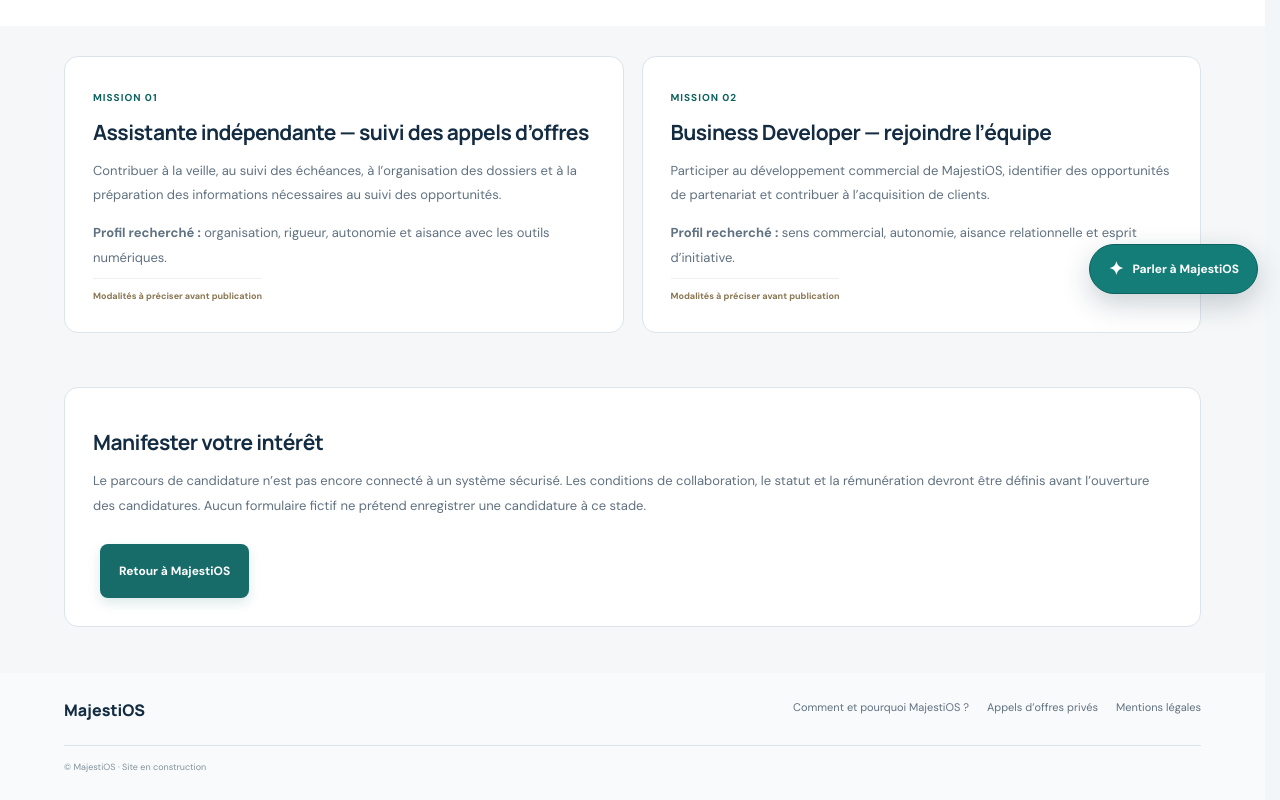
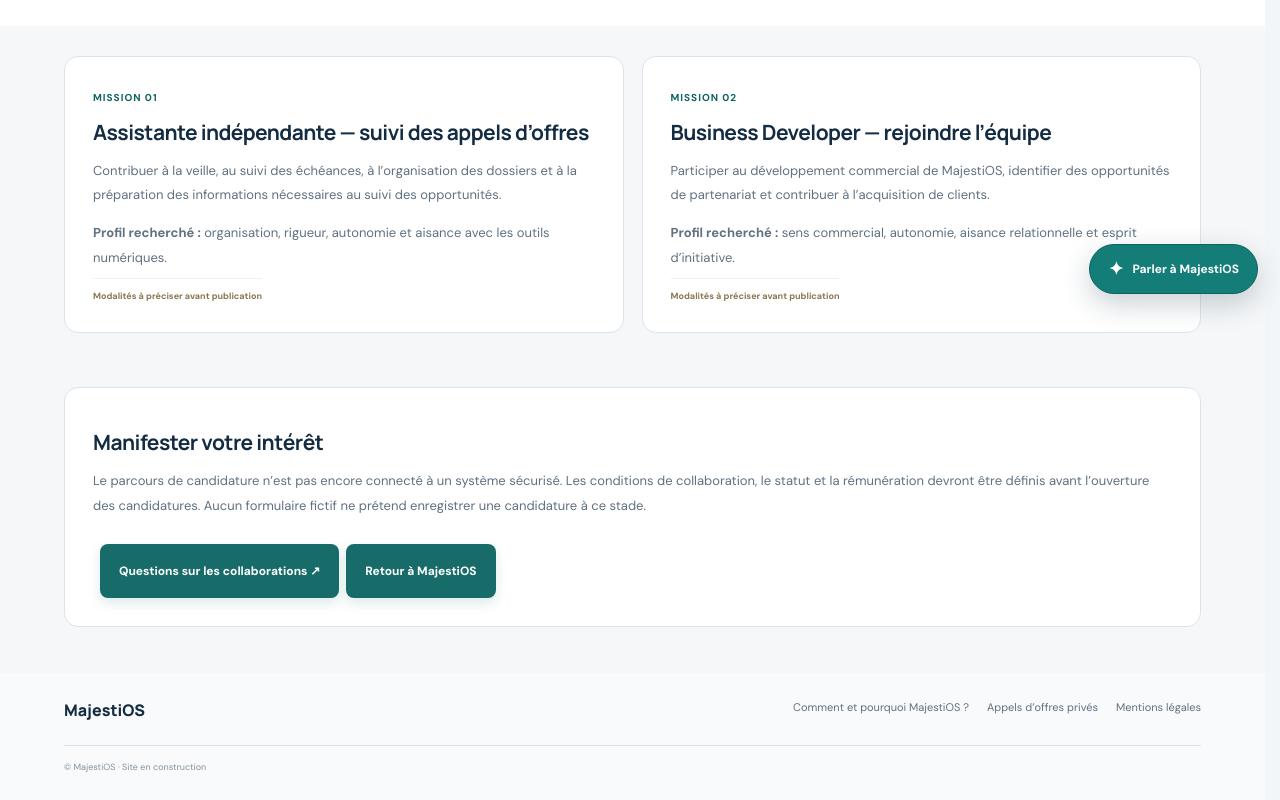
Before and after one commit to Chexpeer/Majestios, a Next.js app: page /nous-rejoindre in a window 1280 px wide. Shown: the part 486-1286 px from the top of the page. Built offline with nearby package versions, Linux system fonts and the light colour scheme.

Commit message:
Ajouter un accès à la FAQ depuis Nous rejoindre

```diff
--- a/src/app/nous-rejoindre/page.tsx
+++ b/src/app/nous-rejoindre/page.tsx
@@ -11,7 +11,7 @@ export default function JoinPage() {
       <article><span>MISSION 01</span><h2>Assistante indépendante — suivi des appels d’offres</h2><p>Contribuer à la veille, au suivi des échéances, à l’organisation des dossiers et à la préparation des informations nécessaires au suivi des opportunités.</p><p><strong>Profil recherché :</strong> organisation, rigueur, autonomie et aisance avec les outils numériques.</p><span className="join-card-status">Modalités à préciser avant publication</span></article>
       <article><span>MISSION 02</span><h2>Business Developer — rejoindre l’équipe</h2><p>Participer au développement commercial de MajestiOS, identifier des opportunités de partenariat et contribuer à l’acquisition de clients.</p><p><strong>Profil recherché :</strong> sens commercial, autonomie, aisance relationnelle et esprit d’initiative.</p><span className="join-card-status">Modalités à préciser avant publication</span></article>
     </section>
-    <section className="concept-principles"><h2>Manifester votre intérêt</h2><p>Le parcours de candidature n’est pas encore connecté à un système sécurisé. Les conditions de collaboration, le statut et la rémunération devront être définis avant l’ouverture des candidatures. Aucun formulaire fictif ne prétend enregistrer une candidature à ce stade.</p><Link className="search-submit concept-cta" href="/">Retour à MajestiOS</Link></section>
+    <section className="concept-principles"><h2>Manifester votre intérêt</h2><p>Le parcours de candidature n’est pas encore connecté à un système sécurisé. Les conditions de collaboration, le statut et la rémunération devront être définis avant l’ouverture des candidatures. Aucun formulaire fictif ne prétend enregistrer une candidature à ce stade.</p><Link className="search-submit concept-cta" href="/faq#reseaux">Questions sur les collaborations ↗</Link><Link className="search-submit concept-cta" href="/">Retour à MajestiOS</Link></section>
     <footer className="public-footer"><Link className="footer-brand" href="/">MajestiOS</Link><nav aria-label="Liens de pied de page"><Link href="/comment-et-pourquoi">Comment et pourquoi MajestiOS ?</Link><Link href="/appels-offres-prives">Appels d’offres privés</Link><Link href="/mentions-legales">Mentions légales</Link></nav><small>© MajestiOS · Site en construction</small></footer>
   </main>;
 }
```
